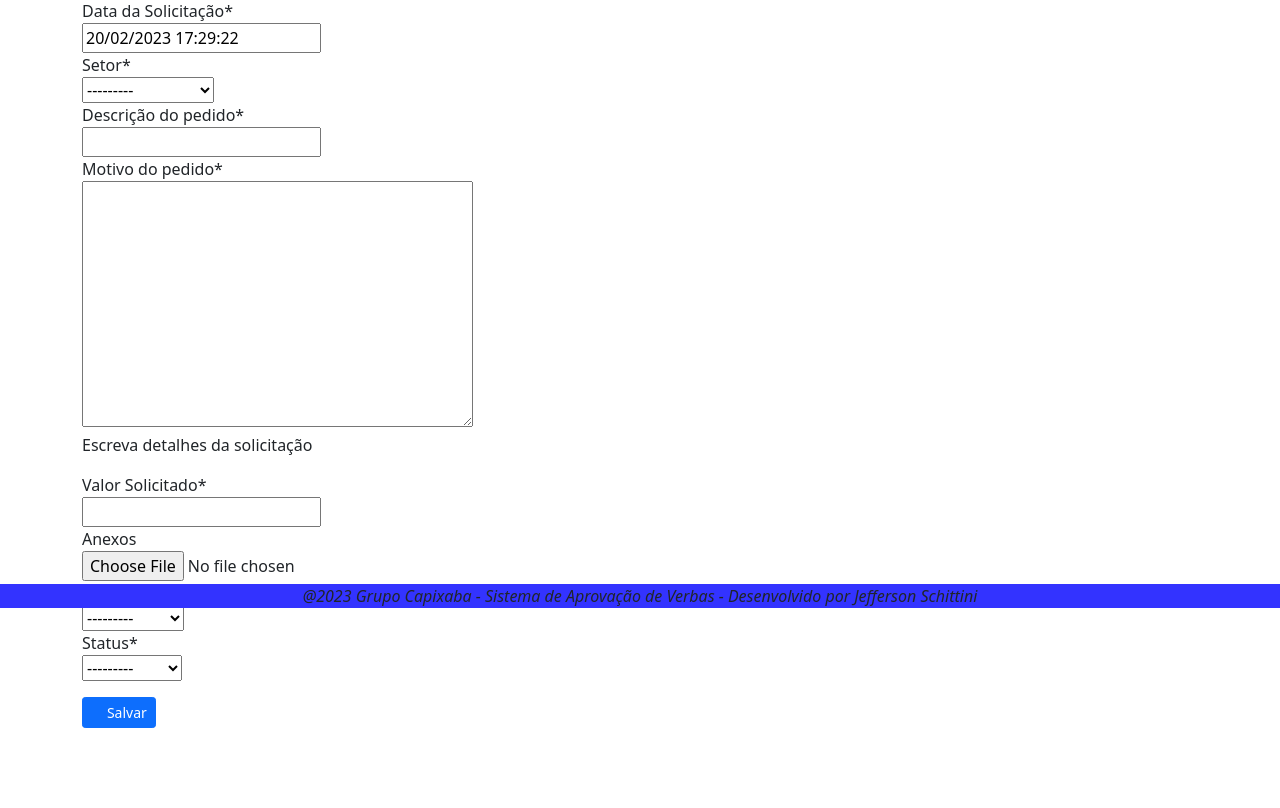
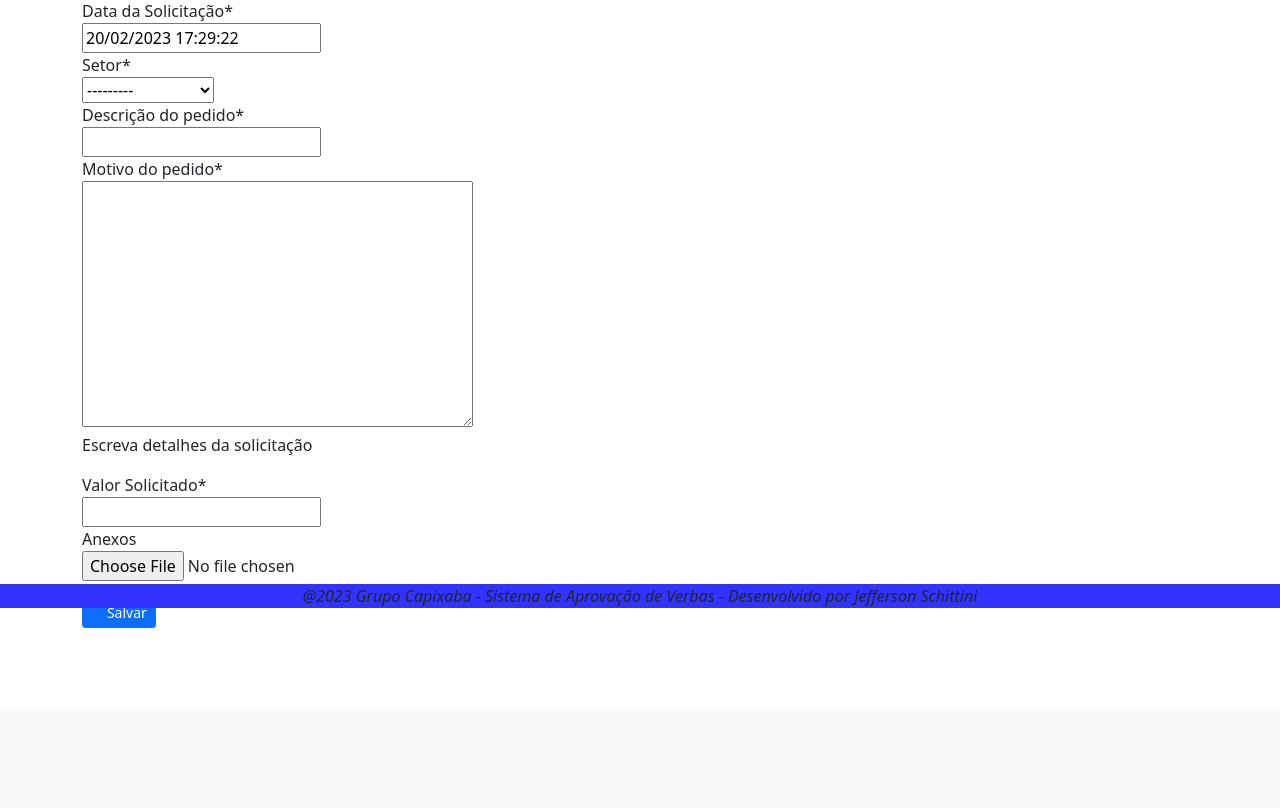
Before and after one commit to jefferschi/aproverba, a Django app: page /pc/cadastrar/ in a window 1280 px wide. Shown: the part 192-1000 px from the top of the page. After the commit the page ends 820 px from the top, so only its background shows below. Run offline with Django 4.2, Linux system fonts and the light colour scheme; a user stored in the database is signed in; data comes from the database, SQL or seed files in the repository; both versions use the stored data as it was after the commit; some libraries are stand-ins or nearby versions; some web fonts are replaced.

Commit message:
campos status e etapa

```diff
--- a/fluxo/models.py
+++ b/fluxo/models.py
@@ -84,8 +84,8 @@
     data_fis = models.DateTimeField(verbose_name='Liberação Fiscal', blank=True, null=True)
     motivo_fis = models.TextField(verbose_name='Motivo Fiscal', max_length=1000, blank=True, null=True, help_text='Escreva detalhes da devolutiva')
 
-    etapa_oc = models.CharField(verbose_name='Etapa', choices=ETAPAS_CHOICES, max_length=50)
-    status_oc = models.CharField(verbose_name='Status', choices=STATUS_CHOICES, max_length=50)
+    etapa_oc = models.CharField(verbose_name='Etapa', choices=ETAPAS_CHOICES, max_length=50, default='1')
+    status_oc = models.CharField(verbose_name='Status', choices=STATUS_CHOICES, max_length=50, default='ABE')
 
     data_fim_oc = models.DateTimeField(verbose_name='Data Encerramento', null=True, blank=True)
 
--- a/fluxo/views.py
+++ b/fluxo/views.py
@@ -2,19 +2,22 @@
 
 from django.views.generic.edit import CreateView, UpdateView, DeleteView
 from django.views.generic.list import ListView
+
+# modelos do projeto
 from .models import Verba, PedidoCompra
 
 # para requerer login ao acessar as páginas, mesmo digitando o endereço no navegador
 from django.contrib.auth.mixins import LoginRequiredMixin
 
+# para gerenciar permissões por grupos. Pode ser feito pelo gerenciador do djaango, mas aqui será pelo braces
+from braces.views import GroupRequiredMixin
+
 # redireciona o usuário depois de fazer algo
 from django.urls import reverse_lazy
 
-# para gerenciar permissões por grupos. Pode ser feito pelo gerenciador do djaango, mas aqui será pelo braces
-from braces.views import GroupRequiredMixin
-
 
 ######################################################################################
+
 """ classes para Verba -  ListView, CreteView, UpdateView, DeleteView, """
 
 # listar
@@ -72,7 +75,7 @@
     group_required = u'Solicitante'
     model = PedidoCompra
     fields=['data_solic','setor_oc','desc_solic','motivo_solic',
-            'valor_solic','anexos','etapa_oc','status_oc'
+            'valor_solic','anexos'
     ]
     template_name = 'fluxo/form-cad.html'
     success_url = reverse_lazy('lista-pc')
```
Also changed, not shown: fluxo/templates/fluxo/listas/lista-analise-pc.html (+5 -4 lines), db.sqlite3, fluxo/migrations/0002_alter_pedidocompra_etapa_oc_and_more.py (added).
